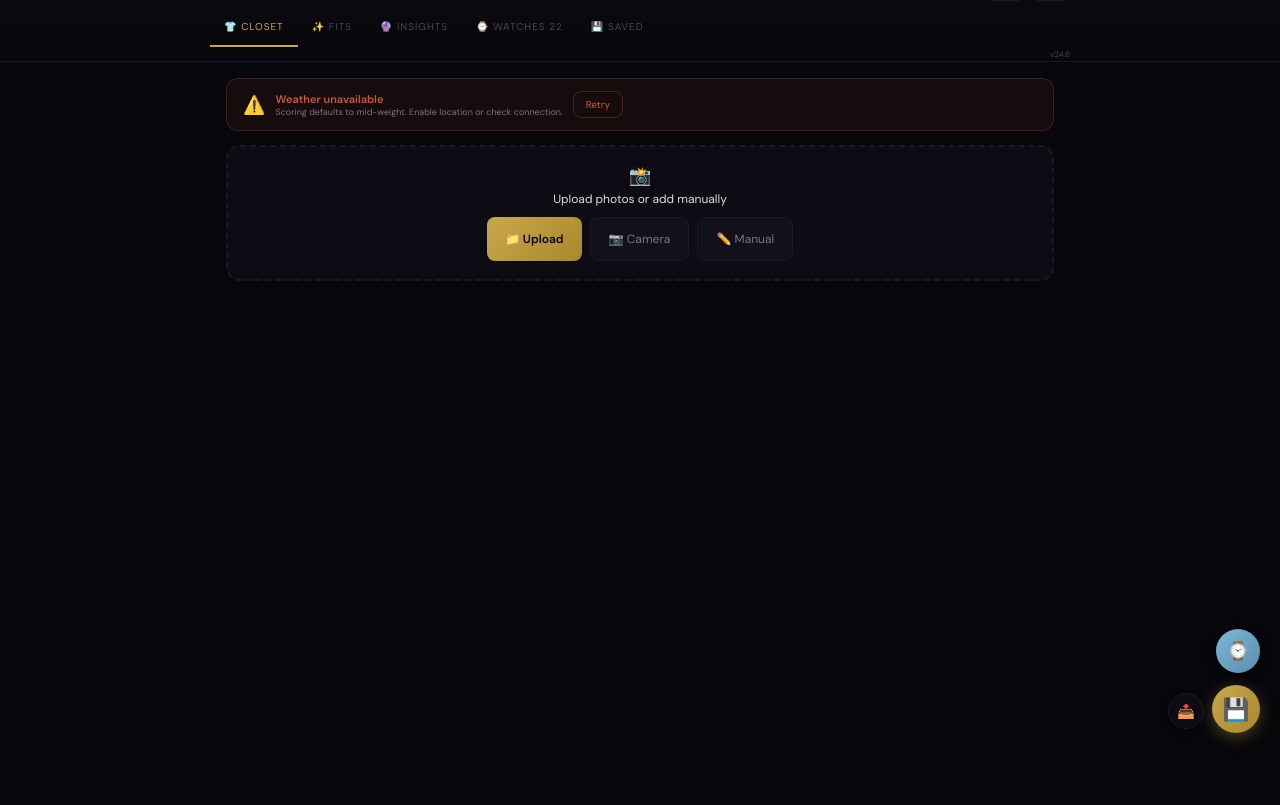
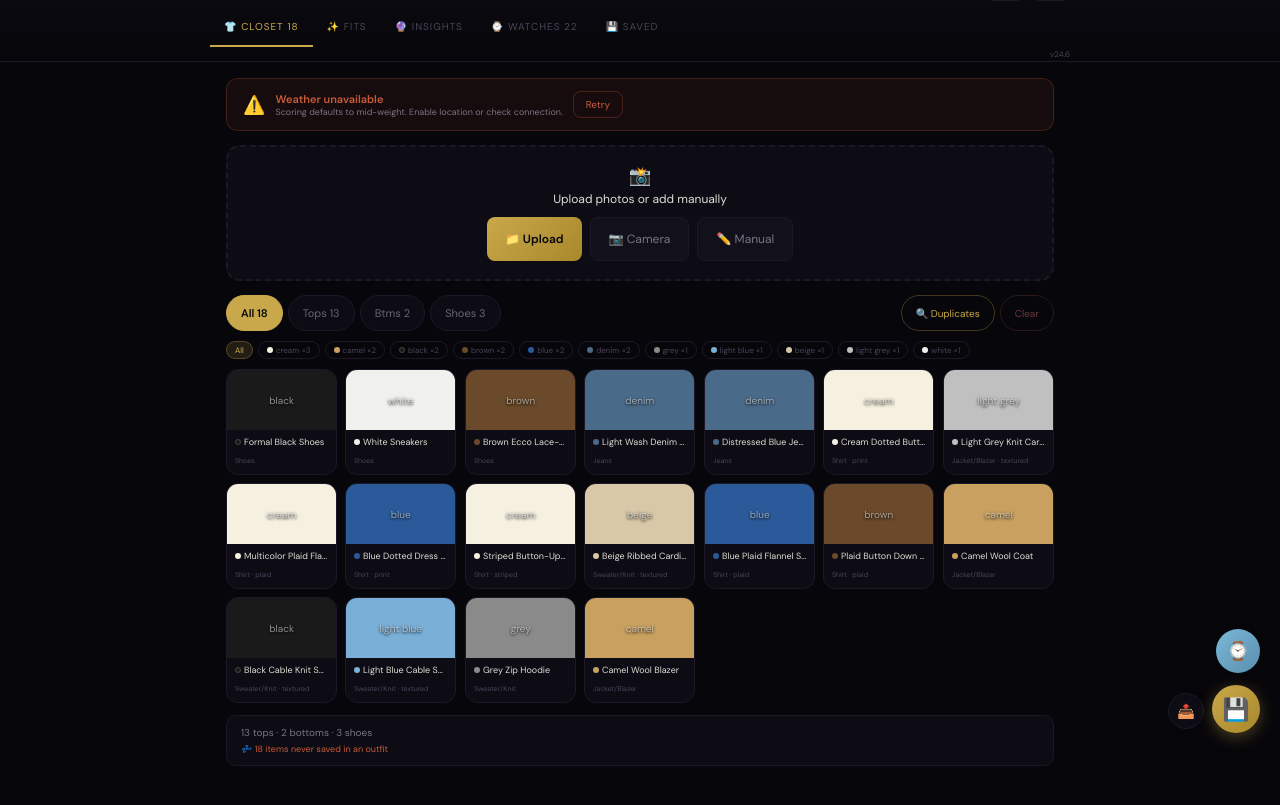
Before and after one commit to Eiasash/Watch-advisor, a plain HTML site: page index.html in a window 1280 px wide. Shown: the part 43-848 px from the top of the page. Before the commit the page ends 800 px from the top, so only its background shows below. Drawn offline with nearby package versions, Linux system fonts and the light colour scheme; no server answers.

Commit message:
v24.6: Fix CI workflow, default wardrobe, scan progress/cancel
CI:
- Replace Prettier-on-index.html with vm.Script syntax-only parse
- Prettier only checks small files (sw.js, manifest.json)
- CI will pass now (was failing because Prettier wanted to reformat 420KB)

Default wardrobe:
- _OWNER_WARDROBE: 18 items (15 from backup + 3 essential shoes)
- WD_DEFAULTS loads on fresh install when no stored wardrobe exists
- Shoes: Brown Ecco Lace-ups, White Sneakers, Formal Black Shoes
- Photos not included in defaults (import backup to restore photos)

Scan improvements:
- Hard cap at 10 images (toast warning if exceeded)
- Progress bar: 'Scanning 3/8...' with animated fill
- Cancel button between iterations via scanCancelRef

Housekeeping:
- PR #26 closed (redundant with main)

```diff
--- a/index.html
+++ b/index.html
@@ -525,6 +525,28 @@ function migrateStraps(w){
   return Object.assign({},w,{straps:straps});
 }
 const DEFAULTS=IS_SHARED?[]:_OWNER_DEFAULTS.map(migrateStraps);
+const _OWNER_WARDROBE=[
+{id:"ow-blazer-camel",garmentType:"Jacket/Blazer",name:"Camel Wool Blazer",color:"camel",pattern:"solid",active:true,ts:1},
+{id:"ow-hoodie-grey",garmentType:"Sweater/Knit",name:"Grey Zip Hoodie",color:"grey",pattern:"solid",active:true,ts:2},
+{id:"ow-sweater-ltblue",garmentType:"Sweater/Knit",name:"Light Blue Cable Sweater",color:"light blue",pattern:"textured",active:true,ts:3},
+{id:"ow-sweater-black",garmentType:"Sweater/Knit",name:"Black Cable Knit Sweater",color:"black",pattern:"textured",active:true,ts:4},
+{id:"ow-coat-camel",garmentType:"Jacket/Blazer",name:"Camel Wool Coat",color:"camel",pattern:"solid",active:true,ts:5},
+{id:"ow-shirt-plaid-brown",garmentType:"Shirt",name:"Plaid Button Down Shirt",color:"brown",pattern:"plaid",active:true,ts:6},
+{id:"ow-shirt-plaid-blue",garmentType:"Shirt",name:"Blue Plaid Flannel Shirt",color:"blue",pattern:"plaid",active:true,ts:7},
+{id:"ow-cardigan-beige",garmentType:"Sweater/Knit",name:"Beige Ribbed Cardigan",color:"beige",pattern:"textured",active:true,ts:8},
+{id:"ow-shirt-stripe",garmentType:"Shirt",name:"Striped Button-Up Shirt",color:"cream",pattern:"striped",active:true,ts:9},
+{id:"ow-shirt-dot-blue",garmentType:"Shirt",name:"Blue Dotted Dress Shirt",color:"blue",pattern:"print",active:true,ts:10},
+{id:"ow-shirt-plaid-multi",garmentType:"Shirt",name:"Multicolor Plaid Flannel Shirt",color:"cream",pattern:"plaid",active:true,ts:11},
+{id:"ow-cardigan-grey",garmentType:"Jacket/Blazer",name:"Light Grey Knit Cardigan",color:"light grey",pattern:"textured",active:true,ts:12},
+{id:"ow-shirt-dot-cream",garmentType:"Shirt",name:"Cream Dotted Button Shirt",color:"cream",pattern:"print",active:true,ts:13},
+{id:"ow-jeans-dist",garmentType:"Jeans",name:"Distressed Blue Jeans",color:"denim",pattern:"solid",active:true,ts:14},
+{id:"ow-jeans-light",garmentType:"Jeans",name:"Light Wash Denim Jeans",color:"denim",pattern:"solid",active:true,ts:15},
+/* ── ESSENTIALS (photograph these to add photos) ── */
+{id:"ow-shoe-ecco",garmentType:"Shoes",name:"Brown Ecco Lace-ups",color:"brown",pattern:"solid",active:true,ts:16},
+{id:"ow-shoe-white",garmentType:"Shoes",name:"White Sneakers",color:"white",pattern:"solid",active:true,ts:17},
+{id:"ow-shoe-formal",garmentType:"Shoes",name:"Formal Black Shoes",color:"black",pattern:"solid",active:true,ts:18}
+];
+const WD_DEFAULTS=IS_SHARED?[]:_OWNER_WARDROBE;
 
 /* ═══ MARKDOWN WATCH LOG PARSER ═══ */
 function parseWatchLog(mdText, existingWatches){
@@ -1787,6 +1809,7 @@ function App(){
     // Migrate from older versions (v12 first, then older)
     if(!wLoaded){for(var vk of["w_v12","w_v11","w_v9","watches_v8"]){try{var pm=await loadKey(vk);if(pm&&pm.length){var mw=pm.map(function(w){return migrateStraps(Object.assign({size:null,photoUrl:null},w))});setW(mw);ps("w_"+SK,mw);wLoaded=true;break}}catch(e){console.warn("[WA]",e)}}}
     if(!wdLoaded){for(var vk2 of["wd_v12","wd_v11","wd_v9","wd_v8"]){try{var pm2=await loadKey(vk2);if(pm2&&pm2.length){var mg=pm2.map(function(g){return Object.assign({material:null,seasons:[],positionHint:null,lastWorn:null},g)});setWd(mg);ps("wd_"+SK,mg);wdLoaded=true;break}}catch(e){console.warn("[WA]",e)}}}
+    if(!wdLoaded&&WD_DEFAULTS.length){setWd(WD_DEFAULTS);ps("wd_"+SK,WD_DEFAULTS);wdLoaded=true}
     if(!ofLoaded){for(var vk3 of["of_v12","of_v11","of_v9","of_v8"]){try{var pm3=await loadKey(vk3);if(pm3&&pm3.length){setSaved(pm3);ps("of_"+SK,pm3);ofLoaded=true;break}}catch(e){console.warn("[WA]",e)}}}
     // Load API key
     try{var ak=await loadKey("wa_apikey");if(ak){var dk=decryptApiKey(ak);setApiKey(dk);apiKeyRef.current=dk;/* Auto-upgrade plaintext key to encrypted */if(!String(ak).startsWith("ENC:")){ps("wa_apikey",encryptApiKey(dk))}}}catch(e){console.warn("[WA]",e)}
```
